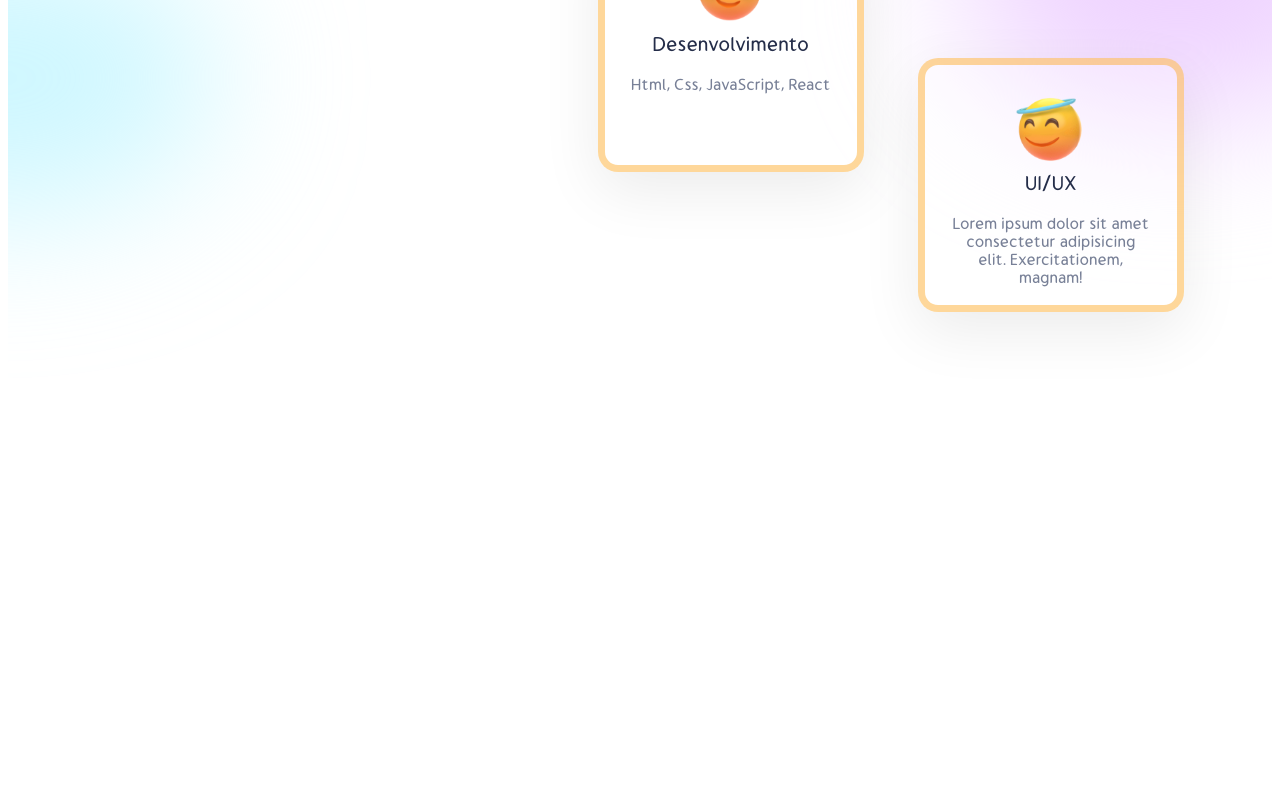
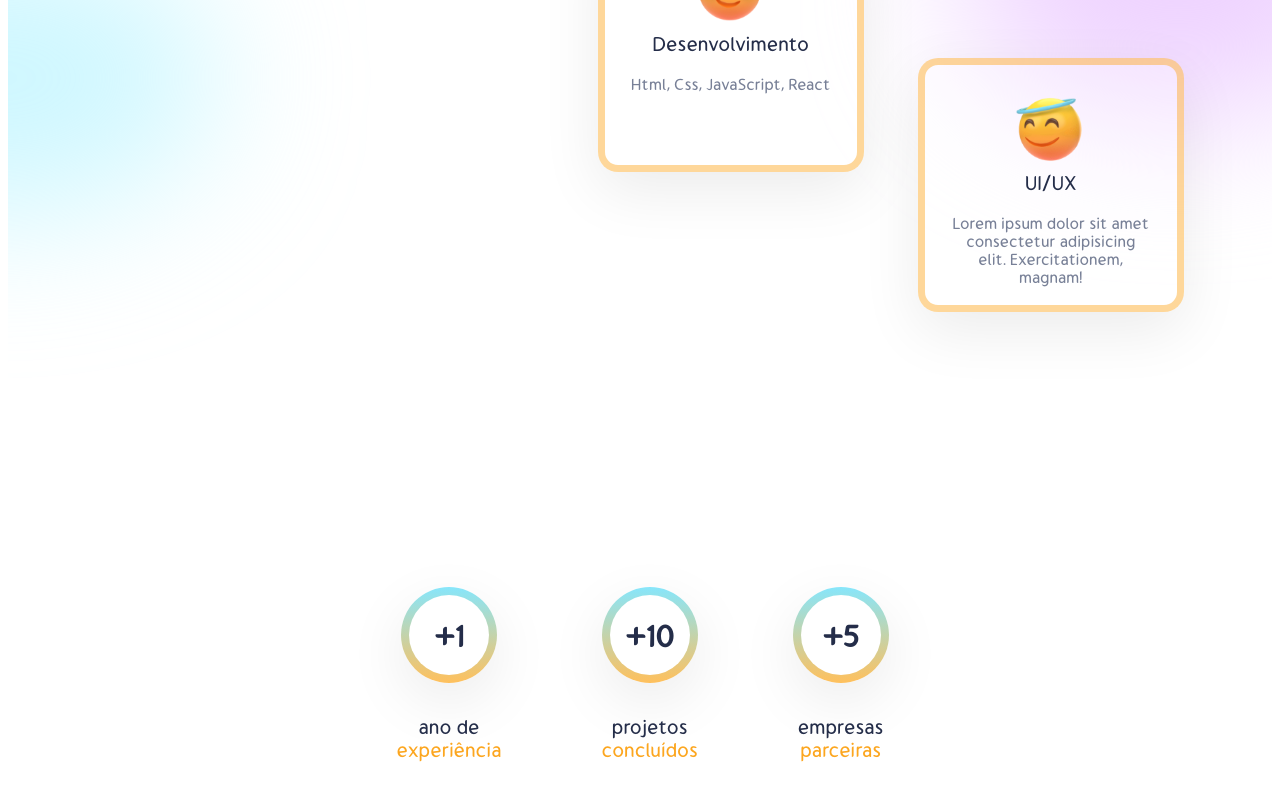
Before and after one commit to HudsonMenezes/Portifolio2-Website-Project, a React (Create React App) app: page / in a window 1280 px wide. Shown: the part 1296-2096 px from the top of the page. Before the commit the page ends 1872 px from the top, so only its background shows below. Built offline with nearby package versions, Linux system fonts and the light colour scheme.

Commit message:
experience section done

```diff
--- a/src/App.js
+++ b/src/App.js
@@ -1,4 +1,5 @@
 import './App.css'
+import Experience from './Components/Experience/Experience'
 import Intro from './Components/Intro/Intro'
 import Navbar from './Components/Navbar/Navbar'
 import Services from './Components/Services/Services'
@@ -9,6 +10,7 @@
       <Navbar />
       <Intro />
       <Services />
+      <Experience />
     </div>
   )
 }
--- /dev/null
+++ b/src/Components/Experience/Experience.css
@@ -0,0 +1,41 @@
+.experience{
+  display: flex;
+  align-items: center;
+  justify-content: center;
+  gap: 5rem;
+  height: 30vh;
+  margin-bottom: 8rem;
+}
+.achievement{
+  display: flex;
+  flex-direction: column;
+  align-items: center;
+}
+.circle{
+  width: 4rem;
+  height: 4rem;
+  background: white;
+  border-radius: 100%;
+  position: relative;
+  display: flex;
+  align-items: center;
+  justify-content: center;
+  font-size: 1.5rem;
+  font-weight: bold;
+  margin-bottom: 2rem;
+}
+.circle::before{
+  border-radius: 100%;
+  content: '';
+  background-image: linear-gradient(to bottom, #87e6fb 0%, #ffc05c 100%);
+  top: -8px;
+  left: -8px;
+  bottom: -8px;
+  right: -8px;
+  position: absolute;
+  z-index: -1;
+  box-shadow: var(--boxShadow);
+}
+.achievement span:nth-of-type(2){
+  color: var(--orange);
+}
--- /dev/null
+++ b/src/Components/Experience/Experience.jsx
@@ -0,0 +1,27 @@
+import React from 'react'
+import './Experience.css'
+
+function Experience() {
+  return (
+    <div className='experience'>
+      <div className="achievement">
+        <div className="circle">+1</div>
+        <span>ano de</span>
+        <span>experiência</span>
+      </div>
+      <div className="achievement">
+        <div className="circle">+10</div>
+        <span>projetos</span>
+        <span>concluídos</span>
+      </div>
+      <div className="achievement">
+        <div className="circle">+5</div>
+        <span>empresas</span>
+        <span>parceiras</span>
+      </div>
+
+    </div>
+  )
+}
+
+export default Experience
```
